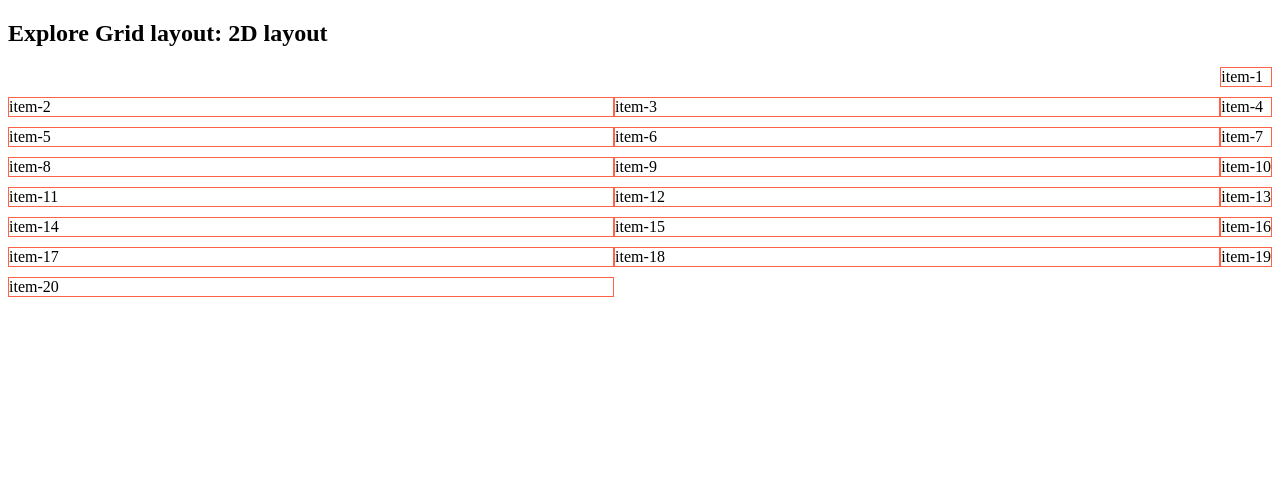
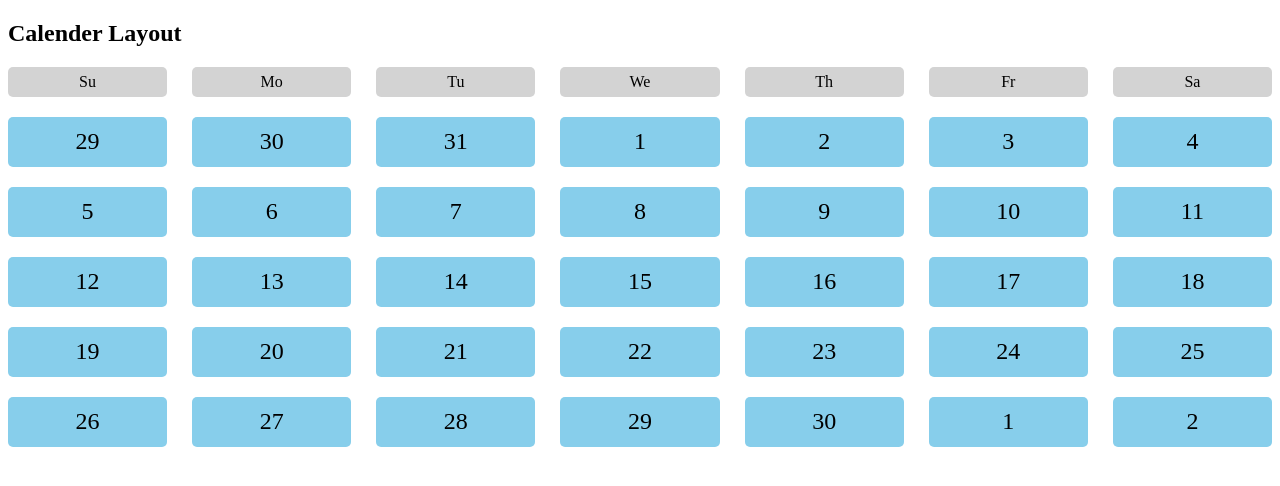
Before and after one commit to akmalhossain/simple-responsive-layout, a plain HTML site: page grid.html in a window 1280 px wide. Drawn offline with Linux system fonts and the light colour scheme.

Commit message:
calender added

```diff
--- a/grid.html
+++ b/grid.html
@@ -7,28 +7,54 @@
     <link rel="stylesheet" href="style/grid.css">
 </head>
 <body>
-    <h2>Explore Grid layout: 2D layout</h2>
-    <div class="container">
-        <div class="item-1">item-1</div>
-        <div class="item">item-2</div>
-        <div class="item">item-3</div>
-        <div class="item">item-4</div>
-        <div class="item">item-5</div>
-        <div class="item">item-6</div>
-        <div class="item">item-7</div>
-        <div class="item">item-8</div>
-        <div class="item">item-9</div>
-        <div class="item">item-10</div>
-        <div class="item">item-11</div>
-        <div class="item">item-12</div>
-        <div class="item">item-13</div>
-        <div class="item">item-14</div>
-        <div class="item">item-15</div>
-        <div class="item">item-16</div>
-        <div class="item">item-17</div>
-        <div class="item">item-18</div>
-        <div class="item">item-19</div>
-        <div class="item">item-20</div>
+
+    <h2>
+        Calender Layout
+    </h2>
+    <div class="calendar">
+        <div class="day">Su</div>
+        <div class="day">Mo</div>
+        <div class="day">Tu</div>
+        <div class="day">We</div>
+        <div class="day">Th</div>
+        <div class="day">Fr</div>
+        <div class="day">Sa</div>
+        <div class="date">29</div>
+        <div class="date">30</div>
+        <div class="date">31</div>
+        <div class="date">1</div>
+        <div class="date">2</div>
+        <div class="date">3</div>
+        <div class="date">4</div>
+        <div class="date">5</div>
+        <div class="date">6</div>
+        <div class="date">7</div>
+        <div class="date">8</div>
+        <div class="date">9</div>
+        <div class="date">10</div>
+        <div class="date">11</div>
+        <div class="date">12</div>
+        <div class="date">13</div>
+        <div class="date">14</div>
+        <div class="date">15</div>
+        <div class="date">16</div>
+        <div class="date">17</div>
+        <div class="date">18</div>
+        <div class="date">19</div>
+        <div class="date">20</div>
+        <div class="date">21</div>
+        <div class="date">22</div>
+        <div class="date">23</div>
+        <div class="date">24</div>
+        <div class="date">25</div>
+        <div class="date">26</div>
+        <div class="date">27</div>
+        <div class="date">28</div>
+        <div class="date">29</div>
+        <div class="date">30</div>
+        <div class="date">1</div>
+        <div class="date">2</div>
+
     </div>
 </body>
 </html>
--- a/style/grid.css
+++ b/style/grid.css
@@ -1,9 +1,9 @@
-.container{
+/* .container{
     display: grid;
     /* grid-template-columns: 200px 200px 200px 200px 200px; */
     /* grid-template-columns: 100px 50px 50px 75px 250px; */
 
-    /* grid-template-columns: repeat(5, 100px); */
+    /* grid-template-columns: repeat(5, 100px);
     grid-template-columns: repeat(2, 2fr);
 
     grid-row-gap:10px
@@ -18,4 +18,26 @@
     border: 1px solid tomato;
 
     grid-column: 3/4;
-}
+} */
+ .calendar{
+    display:grid;
+    grid-template-columns: repeat(7, 1fr);
+    grid-template-rows: 30px repeat(5, 50px);
+    row-gap:20px;
+    column-gap: 25px;
+ }
+ .date, .day
+ {
+    background-color: skyblue;
+    border-radius: 5px;
+    /* height: 50px; */
+    display: flex;
+    justify-content: center;
+    align-items: center;
+    font-size: 1.5em;
+ }
+ .day{
+    background-color: lightgray;
+    font-size: 1em;
+    /* height: 40px; */
+ }
```
